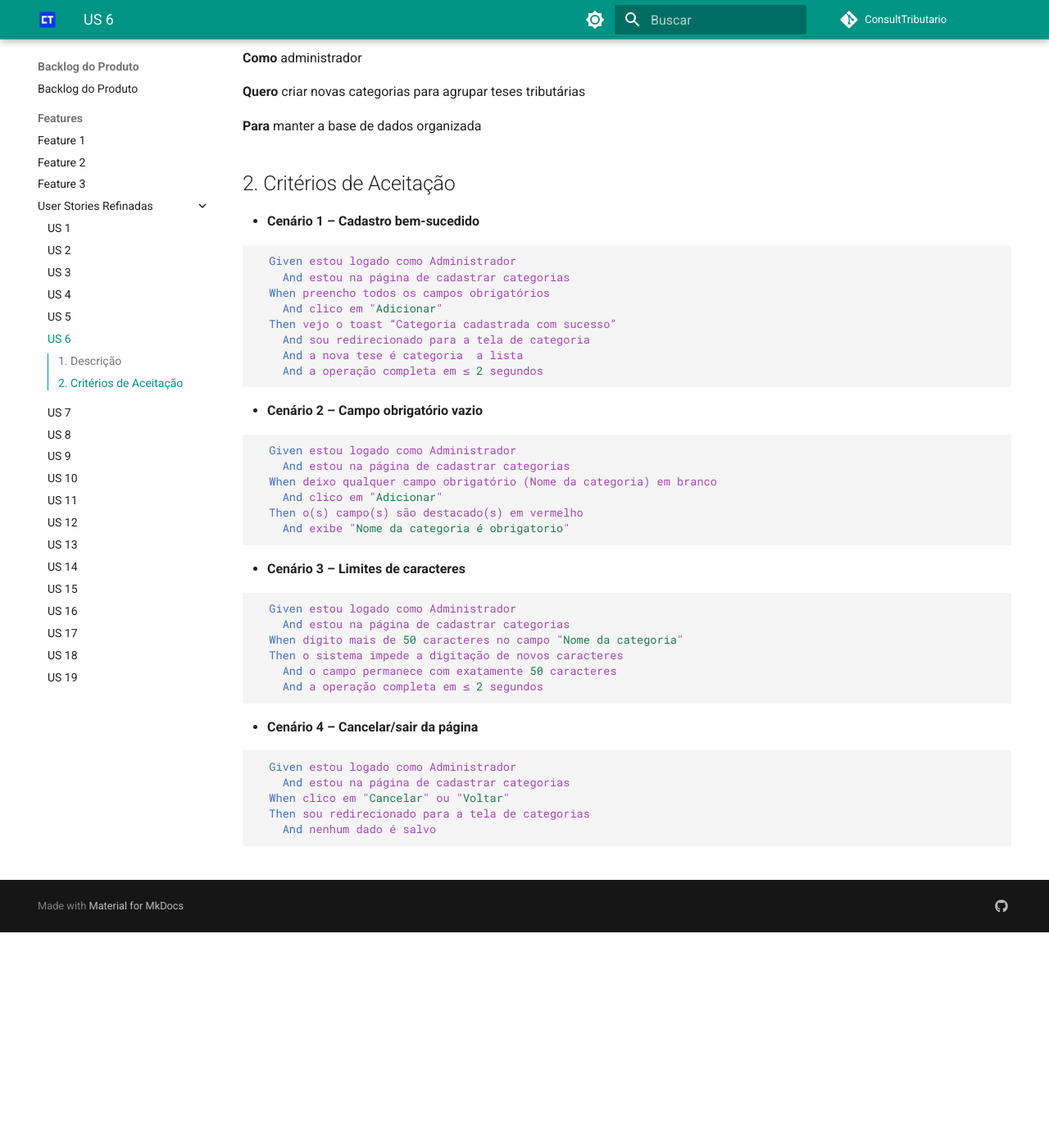
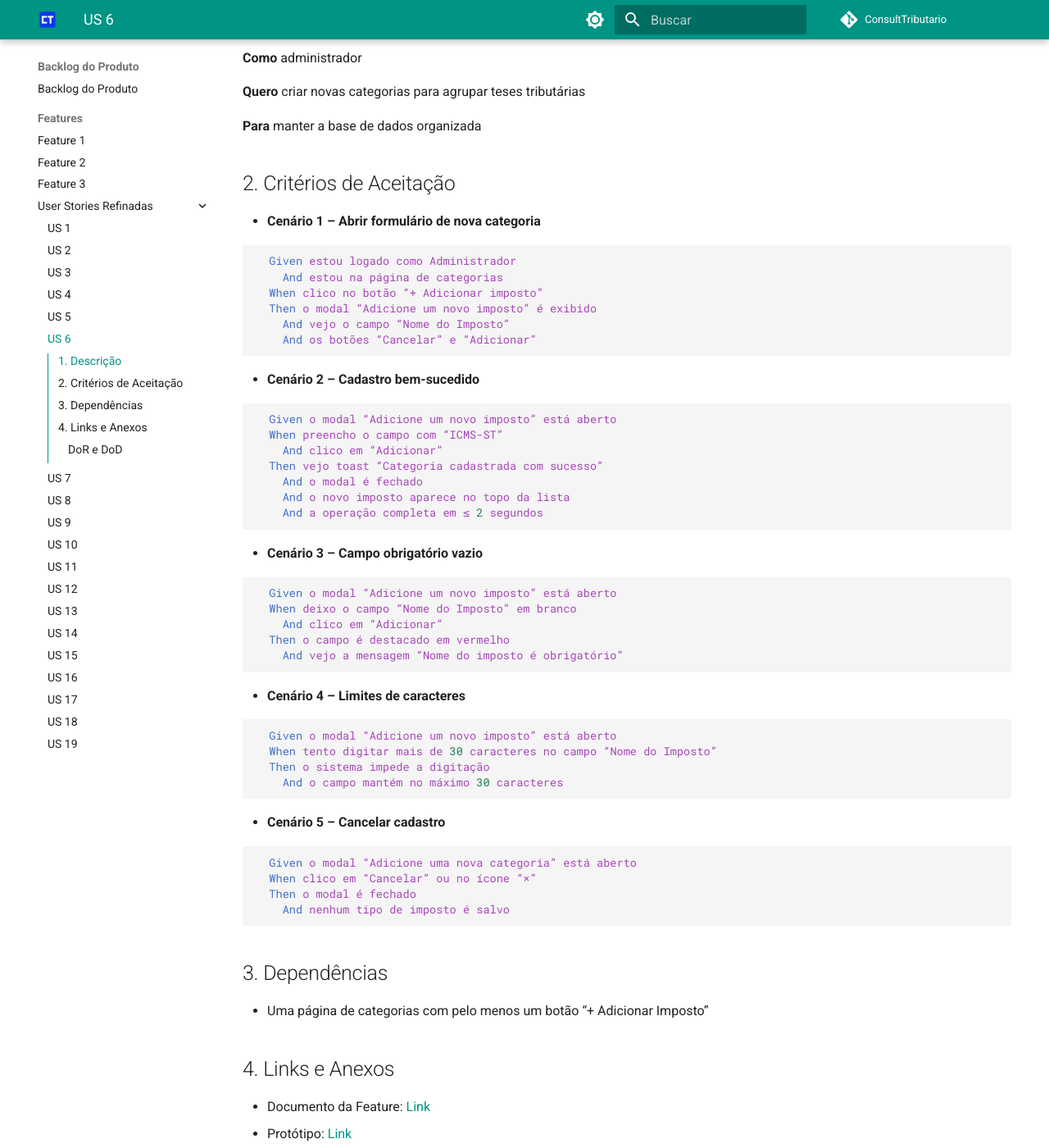
Before and after one commit to mdsreq-fga-unb/2025.1-T02-ConsultTributario, an MkDocs documentation site: the page built from docs/features/gerenciar-teses-tributarias/us-06.md, in a window 1280 px wide and 1400 px high, scrolled down 263 px. Shown: the whole window at 82% size. Built offline with MkDocs 1.6.1 and Material for MkDocs 9.7.7, drawn with Linux system fonts in a browser that asks for light colours; comment, search, counter and statistics services are not loaded.

Commit message:
docs: refina us-06

````diff
--- a/docs/features/gerenciar-teses-tributarias/us-06.md
+++ b/docs/features/gerenciar-teses-tributarias/us-06.md
@@ -12,47 +12,68 @@
 
 ## 2. Critérios de Aceitação
 
-- **Cenário 1 – Cadastro bem-sucedido**
+- **Cenário 1 – Abrir formulário de nova categoria**
 
 ```gherkin
   Given estou logado como Administrador
-    And estou na página de cadastrar categorias
-  When preencho todos os campos obrigatórios
-    And clico em "Adicionar"
-  Then vejo o toast “Categoria cadastrada com sucesso”
-    And sou redirecionado para a tela de categoria
-    And a nova tese é categoria  a lista
+    And estou na página de categorias
+  When clico no botão “+ Adicionar imposto”
+  Then o modal “Adicione um novo imposto” é exibido
+    And vejo o campo “Nome do Imposto”
+    And os botões “Cancelar” e “Adicionar”
+```
+
+- **Cenário 2 – Cadastro bem-sucedido**
+
+```gherkin
+  Given o modal “Adicione um novo imposto” está aberto
+  When preencho o campo com “ICMS-ST”
+    And clico em “Adicionar”
+  Then vejo toast “Categoria cadastrada com sucesso”
+    And o modal é fechado
+    And o novo imposto aparece no topo da lista
     And a operação completa em ≤ 2 segundos
 ```
 
-- **Cenário 2 – Campo obrigatório vazio**
+- **Cenário 3 – Campo obrigatório vazio**
 
 ```gherkin
-  Given estou logado como Administrador
-    And estou na página de cadastrar categorias
-  When deixo qualquer campo obrigatório (Nome da categoria) em branco
-    And clico em "Adicionar"
-  Then o(s) campo(s) são destacado(s) em vermelho
-    And exibe "Nome da categoria é obrigatorio"
+  Given o modal “Adicione um novo imposto” está aberto
+  When deixo o campo “Nome do Imposto” em branco
+    And clico em “Adicionar”
+  Then o campo é destacado em vermelho
+    And vejo a mensagem “Nome do imposto é obrigatório”
 ```
 
-- **Cenário 3 – Limites de caracteres**
+- **Cenário 4 – Limites de caracteres**
 
 ```gherkin
-  Given estou logado como Administrador
-    And estou na página de cadastrar categorias
-  When digito mais de 50 caracteres no campo "Nome da categoria"
-  Then o sistema impede a digitação de novos caracteres
-    And o campo permanece com exatamente 50 caracteres
-    And a operação completa em ≤ 2 segundos
+  Given o modal “Adicione um novo imposto” está aberto
+  When tento digitar mais de 30 caracteres no campo “Nome do Imposto”
+  Then o sistema impede a digitação
+    And o campo mantém no máximo 30 caracteres
 ```
 
-- **Cenário 4 – Cancelar/sair da página**
+- **Cenário 5 – Cancelar cadastro**
 
 ```gherkin
-  Given estou logado como Administrador
-    And estou na página de cadastrar categorias
-  When clico em "Cancelar" ou "Voltar"
-  Then sou redirecionado para a tela de categorias
-    And nenhum dado é salvo
+  Given o modal “Adicione uma nova categoria” está aberto
+  When clico em “Cancelar” ou no ícone “×”
+  Then o modal é fechado
+    And nenhum tipo de imposto é salvo
 ```
+
+## 3. Dependências
+
+- Uma página de categorias com pelo menos um botão “+ Adicionar Imposto”
+
+## 4. Links e Anexos
+
+- Documento da Feature: [Link](gerenciar-teses-tributarias.md)
+- Protótipo: [Link](https://excalidraw.com/#json=UHExxSAf8m6k8LWWCfYnS,y5jvjG_DAEK8WTwmxHUWXg)
+
+---
+
+### DoR e DoD
+
+**[Link](../../visao-produto/dor-dod.md)**
````
